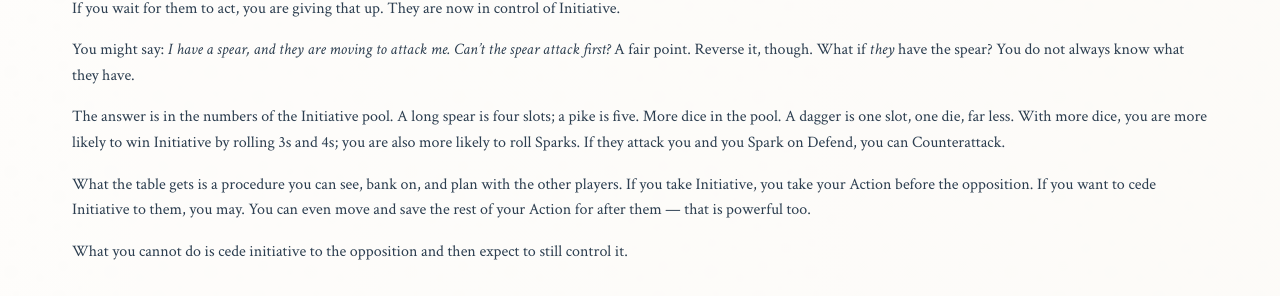
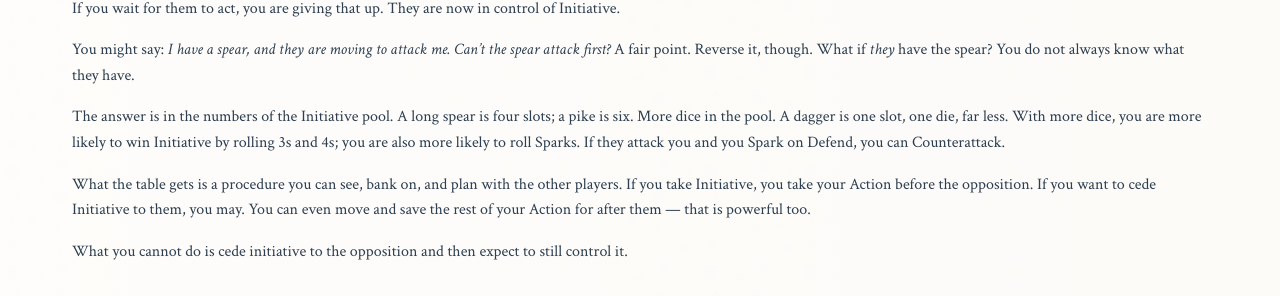
Before and after one commit to paulabrams/burners, a Jekyll site: the page built from markdown/burners-faq.md, in a window 1280 px wide and 900 px high, scrolled down 785 px. Shown: the part 154-450 px from the top of the window. Built offline with Jekyll 4.4.1, drawn with Linux system fonts in a browser that asks for light colours; some web fonts are replaced.

Commit message:
Publish local draft: Pike takes 6 slots.
Co-authored-by: Cursor <cursoragent@cursor.com>

```diff
--- a/markdown/burners-faq.md
+++ b/markdown/burners-faq.md
@@ -35,7 +35,7 @@ If you wait for them to act, you are giving that up. They are now in control of
 
 You might say: *I have a spear, and they are moving to attack me. Can't the spear attack first?* A fair point. Reverse it, though. What if *they* have the spear? You do not always know what they have.
 
-The answer is in the numbers of the Initiative pool. A long spear is four slots; a pike is five. More dice in the pool. A dagger is one slot, one die, far less. With more dice, you are more likely to win Initiative by rolling 3s and 4s; you are also more likely to roll Sparks. If they attack you and you Spark on Defend, you can Counterattack.
+The answer is in the numbers of the Initiative pool. A long spear is four slots; a pike is six. More dice in the pool. A dagger is one slot, one die, far less. With more dice, you are more likely to win Initiative by rolling 3s and 4s; you are also more likely to roll Sparks. If they attack you and you Spark on Defend, you can Counterattack.
 
 What the table gets is a procedure you can see, bank on, and plan with the other players. If you take Initiative, you take your Action before the opposition. If you want to cede Initiative to them, you may. You can even move and save the rest of your Action for after them — that is powerful too.
 
```
Also changed, not shown: markdown/burners-arms-and-armor.md (+1 -1 lines).
